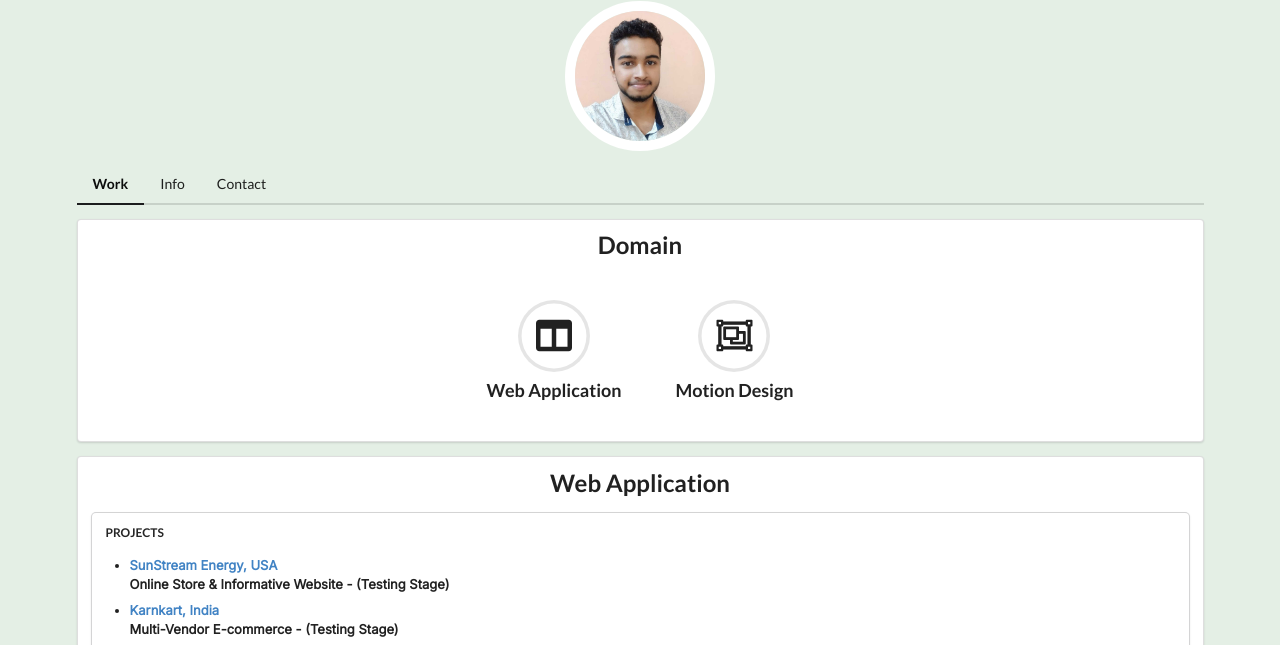
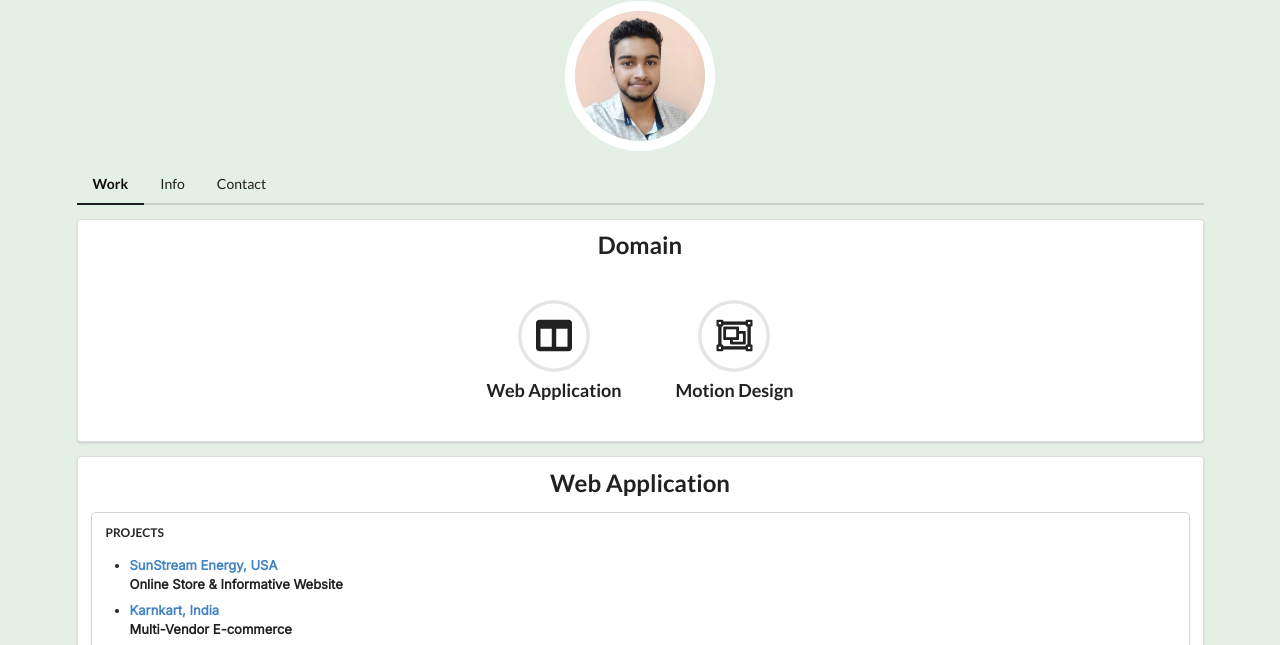
Before and after one commit to arunsathish/WEB-myportfolio, a website: page index.html in a window 1280 px wide. Shown: the part 135-780 px from the top of the page. Drawn offline with nearby package versions, Linux system fonts and the light colour scheme.

Commit message:
Update index.html

```diff
--- a/index.html
+++ b/index.html
@@ -77,9 +77,9 @@
                         <div class="summary">
                             <ul class="custom list">
                                 <li><a href="https://sunstreamenergy.com/" target="_Blank">SunStream Energy, USA</a></li>
-                                <p>Online Store & Informative Website - (Testing Stage)</p>
+                                <p>Online Store & Informative Website</p>
                                 <li><a href="https://karnkart.com/" target="_Blank">Karnkart, India</a></li>
-                                <p>Multi-Vendor E-commerce - (Testing Stage)</p>
+                                <p>Multi-Vendor E-commerce</p>
                                 <li><a href="https://advanceenergy.net/" target="_Blank">Advance Energy, USA</a></li>
                                 <p>Static Informational website for Advance Energy Solutions</p>
                                 <li><a href="https://sunstreamengineering.com/" target="_Blank">SunStream Engineering Website</a></li>
```
